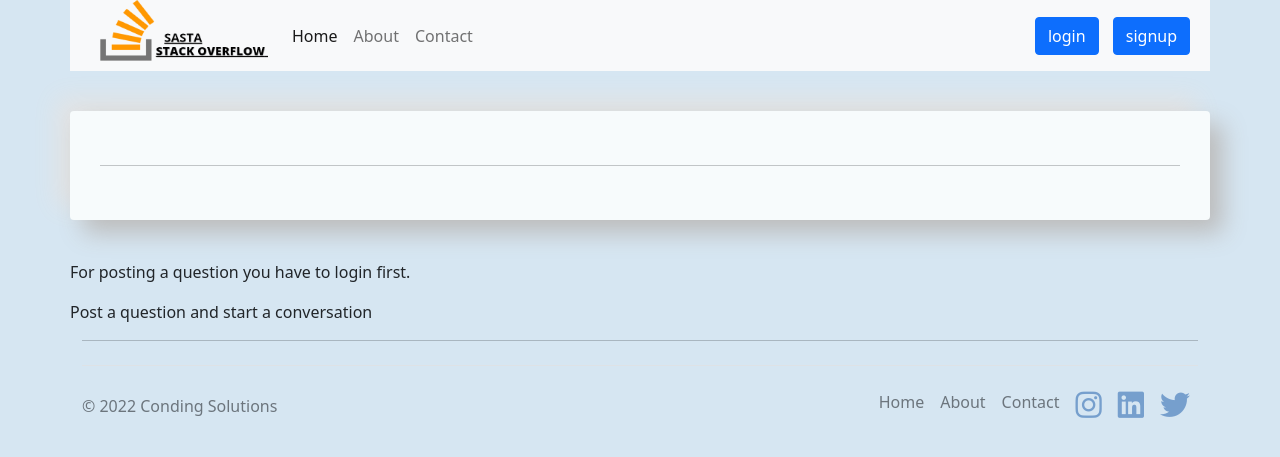
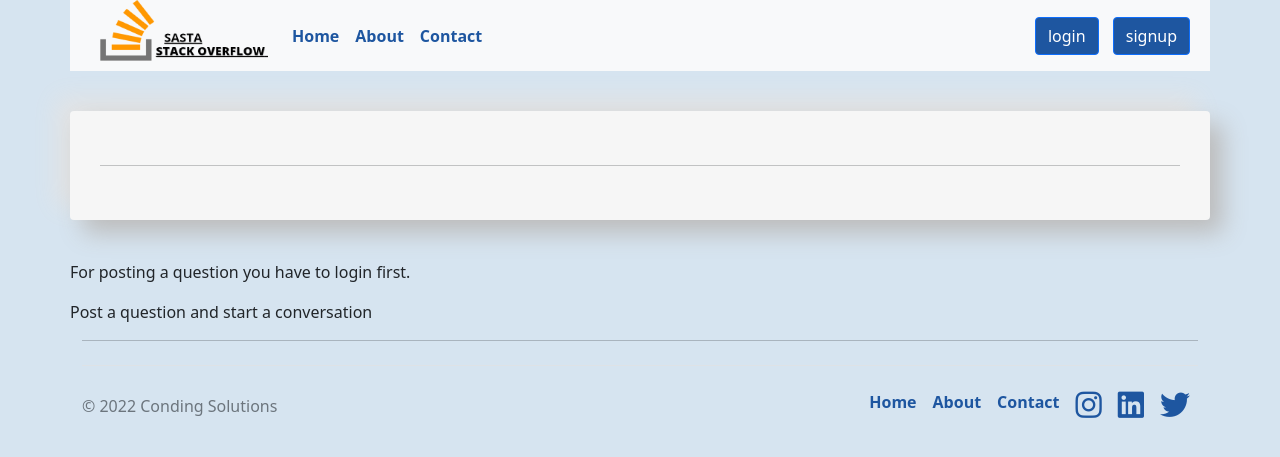
Before and after one commit to YashMulik2005/forum, a PHP site: page /question.php?cat_id=1 in a window 1280 px wide. Shown: the top 457 px of the page. Run offline with PHP 8.4, Linux system fonts and the light colour scheme; data that the repository does not hold is empty.

Commit message:
again clor change

```diff
--- a/footer.php
+++ b/footer.php
@@ -13,7 +13,13 @@
     <style>
       .icon1{
         font-size: 30px;
-        color: #769FCD;
+        color: #1E56A0;
+      }
+      .nav a{
+        color: #1E56A0 !important;
+      }
+      .nav a:hover{
+        text-decoration: underline;
       }
     </style>
 <body>
@@ -29,9 +35,9 @@
       </a>
 
       <ul class="nav col-md-4 justify-content-end">
-        <li class="nav-item"><a href="#" class="nav-link px-2 text-muted">Home</a></li>
-        <li class="nav-item"><a href="#" class="nav-link px-2 text-muted">About</a></li>
-        <li class="nav-item"><a href="#" class="nav-link px-2 text-muted">Contact</a></li>
+        <li class="nav-item"><a href="#" class="nav-link px-2 text-muted"><b>Home</b></a></li>
+        <li class="nav-item"><a href="#" class="nav-link px-2 text-muted"><b>About</b></a></li>
+        <li class="nav-item"><a href="#" class="nav-link px-2 text-muted"><b>Contact</b></a></li>
         <li class="nav-item"><a href="https://www.instagram.com/yash_mulik_95/" target="_blank" class="nav-link px-2 text-muted"><i class="icon1 fa-brands fa-instagram"></i></a></li>
         <li class="nav-item"><a href="https://www.linkedin.com/in/yash-mulik-6727b2246/" target="_blank" class="nav-link px-2 text-muted"><i class="icon1 fa-brands fa-linkedin"></i></i></a></li>
         <li class="nav-item"><a href="#" target="_blank" class="nav-link px-2 text-muted"><i class="icon1 fa-brands fa-twitter"></i></i></i></a></li>
--- a/home.css
+++ b/home.css
@@ -13,8 +13,12 @@
 
 .btn {
     margin-right: 10px;
-    background-color: #B9D7EA;
+    background-color: #163172 !important;
     color: black;
+}
+.btn a:hover{
+    background-color: #1E56A0 !important;
+    text-decoration: underline;
 }
 
 .logo {
@@ -31,7 +35,7 @@
 }
 
 .navbardiv a {
-    color: black !important;
+    color: #1E56A0 !important;
 }
 .user{
     color: black !important;
--- a/login.php
+++ b/login.php
@@ -37,15 +37,19 @@
         .formbtn{
             width: 100%;
             margin: 10px 0px;
+            background-color: #163172 !important;
         }
         .icon{
             font-size: 30px;
             margin: 10px;
             margin-top: 0px;
-            color: #769FCD;
+            color: #1E56A0;
         }
         .text{
             margin: auto;
+        }
+        .modal-content{
+            background-color: #F6F6F6 !important;
         }
     </style>
 </head>
--- a/navbar.php
+++ b/navbar.php
@@ -25,6 +25,18 @@
       position: absolute;
       right:10px;
     }
+    .btn{
+      background-color: #1E56A0 !important;
+    }
+    .nav1{
+      background-color: #D6E4F0 !important;
+    }
+    .navbar a{
+        color: #1E56A0 !important;
+    }
+    .navbar a:hover{
+        text-decoration: underline;
+    }
     @media(max-width:950px){
       .navdiv{
         position: static;
@@ -38,7 +50,7 @@
 <body>
     <?php
   session_start();
-  echo '<nav class="navbar navbar-expand-lg navbar-light bg-light">
+  echo '<nav class="navbar navbar-expand-lg navbar-light bg-light nav1">
   <div class="container-fluid">
   <a class="navbar-brand" href="#"><img src="logo.png" alt="" class="logo"></a>
   <button class="navbar-toggler" type="button" data-bs-toggle="collapse" data-bs-target="#navbarSupportedContent" aria-controls="navbarSupportedContent" aria-expanded="false" aria-label="Toggle navigation">
@@ -47,13 +59,13 @@
       <div class="collapse navbar-collapse" id="navbarSupportedContent">
         <ul class="navbar-nav me-auto mb-2 mb-lg-0">
         <li class="nav-item">
-            <a class="nav-link active" aria-current="page" href="home.php">Home</a>
+            <a class="nav-link active" aria-current="page" href="home.php"><b>Home</b></a>
           </li>
           <li class="nav-item">
-            <a class="nav-link" href="#">About</a>
+            <a class="nav-link" href="#"><b>About</b></a>
           </li>
           <li class="nav-item">
-            <a class="nav-link" href="#">Contact</a>
+            <a class="nav-link" href="#"><b>Contact</b></a>
           </li>
         </ul>
         </div>';
--- a/profile.php
+++ b/profile.php
@@ -59,7 +59,8 @@
 <body>
     <?php
     //session_start();
-    $id=$_SESSION['user_id'];
+    $id=$_GET['user_id'];
+   // $id=$_SESSION['user_id'];
    // echo $id;
     $sql="SELECT * FROM `login_system` WHERE `user_id` = $id";
     $result=mysqli_query($connect,$sql);
--- a/question.php
+++ b/question.php
@@ -13,14 +13,14 @@
     <style>
 
     body{
-        background-color:#D6E6F2 !important;
+        background-color:#D6E4F0 !important;
         margin: 0px 70px !important;
     }
     .jumbotron {
 
         /* background: rgba(243, 245, 247, 0.3)!important; */
         padding: 30px;
-        background-color:#F7FBFC;
+        background-color:#F6F6F6;
         border-radius: 4px;
         margin: 40px 0px;
         box-shadow: 13px 13px 24px #bcbcbc,
@@ -30,7 +30,7 @@
 
    .main{
         padding: 30px;
-        background-color: #F7FBFC;
+        background-color: #F6F6F6;
         margin: 40px 0px;
         box-shadow: 13px 13px 24px #bcbcbc,
                 -13px -13px 24px #e3e3e3;
@@ -51,7 +51,7 @@
         width: 100%;
         border-radius: 3px;
         margin: 28px 0px;
-        background-color: #F7FBFC;
+        background-color: #F6F6F6;
         box-shadow: 13px 13px 24px #bcbcbc,
                 -13px -13px 24px #e3e3e3;
     }
@@ -196,7 +196,7 @@
 
             echo '<div class="qdiv">
             <div class="img">
-              <img src="user_logo.png" class="qimg" alt="...">
+              <a href="profile.php?user_id='.$user_id.'"><img src="user_logo.png" class="qimg" alt="..."></a>
               <p>'.$name.'</p>
             </div>
             <div class="text">
--- a/signup.php
+++ b/signup.php
@@ -23,6 +23,7 @@
         .formbtn{
             width: 100%;
             margin: 10px 0px;
+            background-color: #163172 !important;
         }
         #text1{
             font-weight: 600;
```
Also changed, not shown: home.php (+7 -3 lines).
